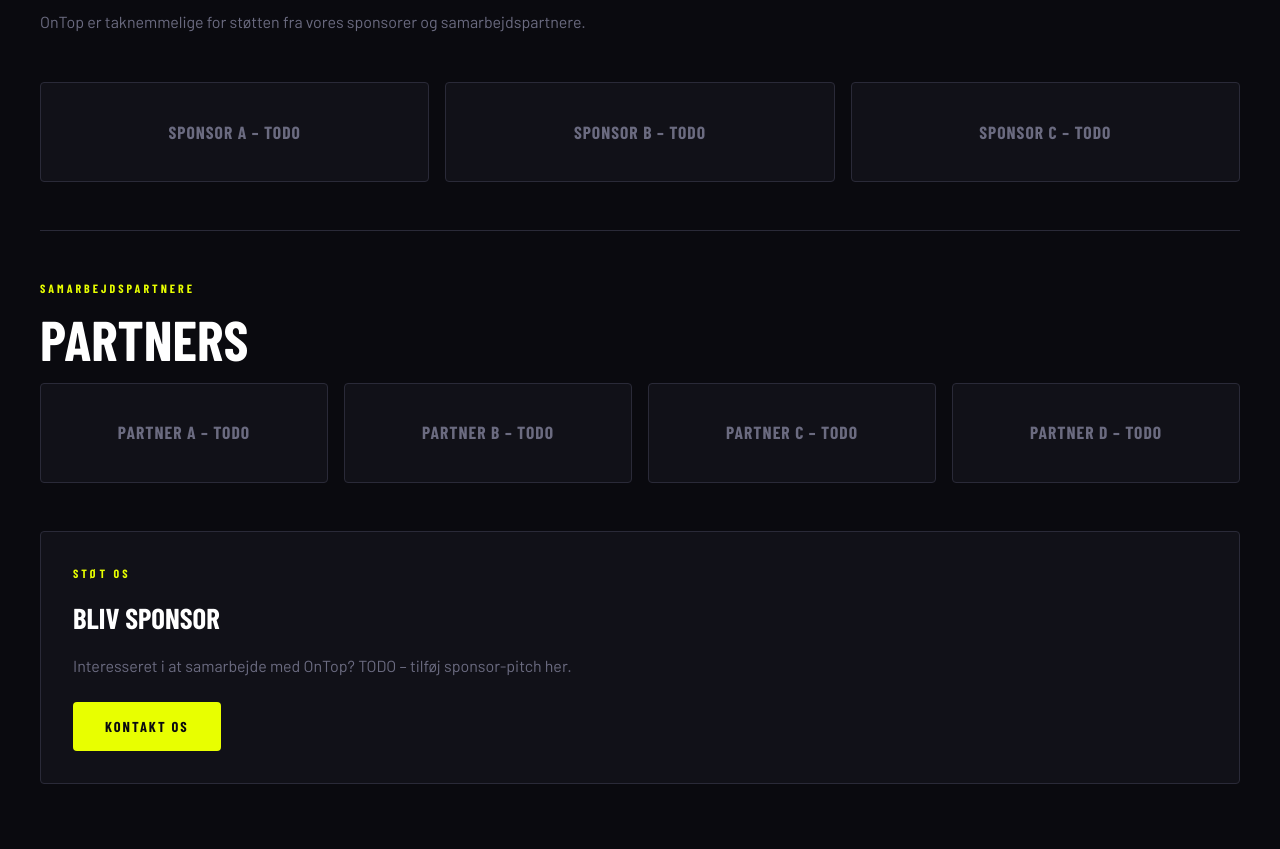
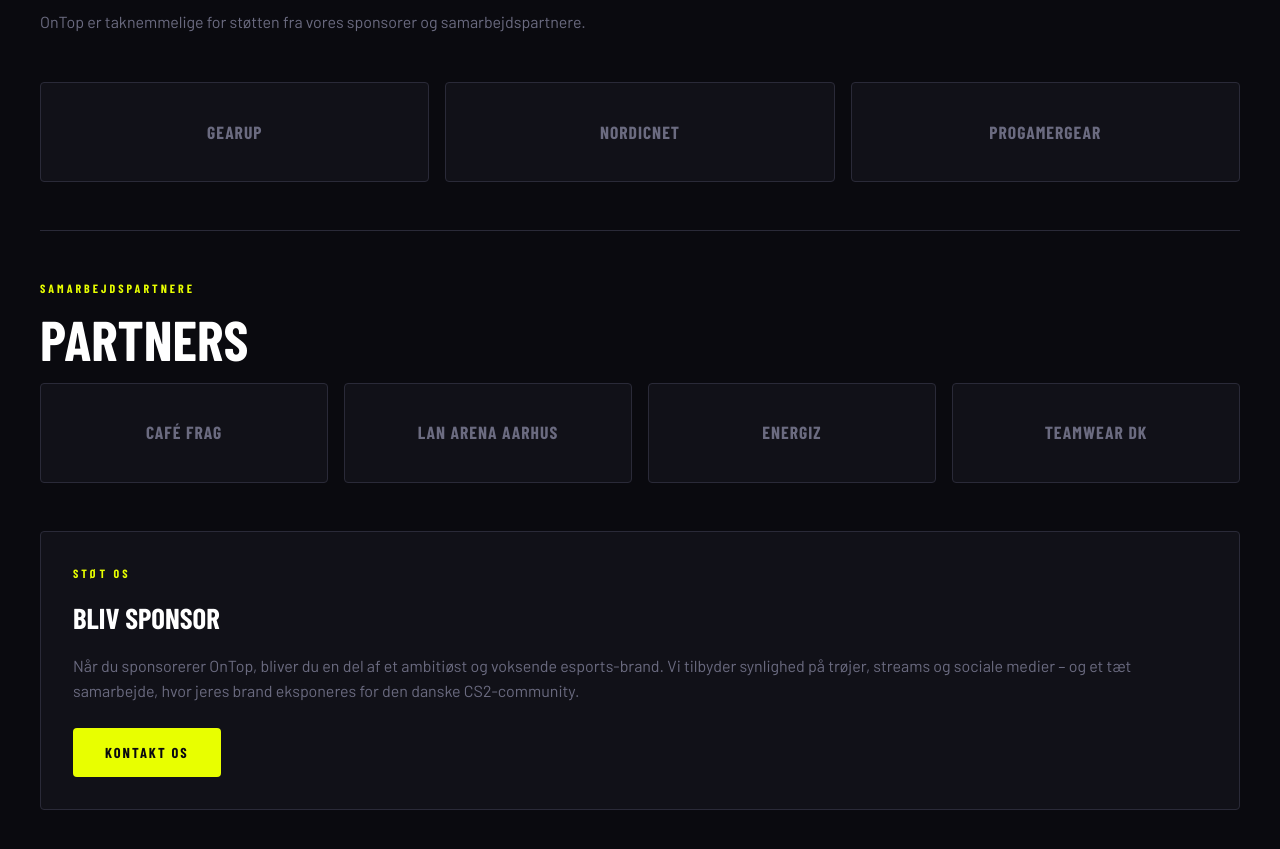
Before and after one commit to paco-iwnl/EksamenHjemmesideM6, a plain HTML site: page sponsors.html in a window 1280 px wide. Shown: the part 481-1330 px from the top of the page. Drawn offline with nearby package versions, Linux system fonts and the light colour scheme; files that its build step writes are made by us from their sources; a web font is replaced by a local one.

Commit message:
sponsors done

```diff
--- a/sponsors.html
+++ b/sponsors.html
@@ -38,11 +38,11 @@
       <h2 class="section__title">Vores Partnere</h2>
       <p class="section__desc">OnTop er taknemmelige for støtten fra vores sponsorer og samarbejdspartnere.</p>
 
-      <!-- TODO: Udskift placeholders med rigtige sponsorlogoer og navne -->
+      <!-- EKSEMPEL: udskift med rigtige sponsornavne/logoer -->
       <div class="sponsor-grid" style="margin-bottom:3rem;">
-        <div class="sponsor-item">Sponsor A – TODO</div>
-        <div class="sponsor-item">Sponsor B – TODO</div>
-        <div class="sponsor-item">Sponsor C – TODO</div>
+        <div class="sponsor-item">GearUp</div>
+        <div class="sponsor-item">NordicNet</div>
+        <div class="sponsor-item">ProGamerGear</div>
       </div>
 
       <hr class="divider" style="margin-bottom:3rem;"/>
@@ -51,17 +51,16 @@
       <h2 class="section__title">Partners</h2>
 
       <div class="sponsor-grid">
-        <div class="sponsor-item">Partner A – TODO</div>
-        <div class="sponsor-item">Partner B – TODO</div>
-        <div class="sponsor-item">Partner C – TODO</div>
-        <div class="sponsor-item">Partner D – TODO</div>
+        <div class="sponsor-item">Café Frag</div>
+        <div class="sponsor-item">LAN Arena Aarhus</div>
+        <div class="sponsor-item">EnergiZ</div>
+        <div class="sponsor-item">TeamWear DK</div>
       </div>
 
-      <!-- TODO: Feature idé – tilføj "Bliv sponsor" sektion med kontaktformular -->
       <div style="margin-top:3rem; padding:2rem; background:var(--bg2); border:1px solid var(--border); border-radius:var(--radius);">
         <p class="section__label">Støt os</p>
         <h3 style="font-family:var(--font-head);font-size:1.8rem;font-weight:900;text-transform:uppercase;color:var(--white);margin-bottom:0.75rem;">Bliv Sponsor</h3>
-        <p style="color:var(--muted);margin-bottom:1.5rem;">Interesseret i at samarbejde med OnTop? TODO – tilføj sponsor-pitch her.</p>
+        <p style="color:var(--muted);margin-bottom:1.5rem;">Når du sponsorerer OnTop, bliver du en del af et ambitiøst og voksende esports-brand. Vi tilbyder synlighed på trøjer, streams og sociale medier – og et tæt samarbejde, hvor jeres brand eksponeres for den danske CS2-community.</p>
         <a href="kontakt.html" class="btn btn--primary">Kontakt os</a>
       </div>
     </div>
```
